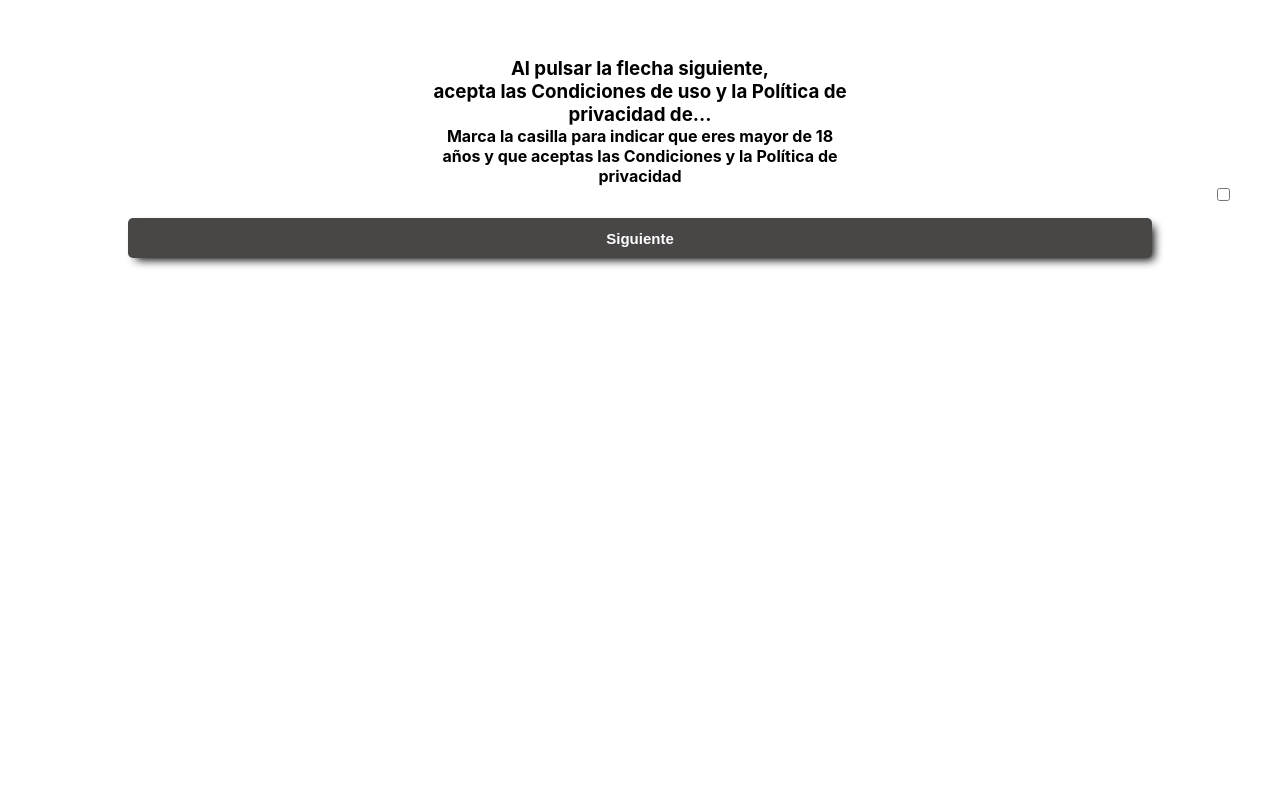
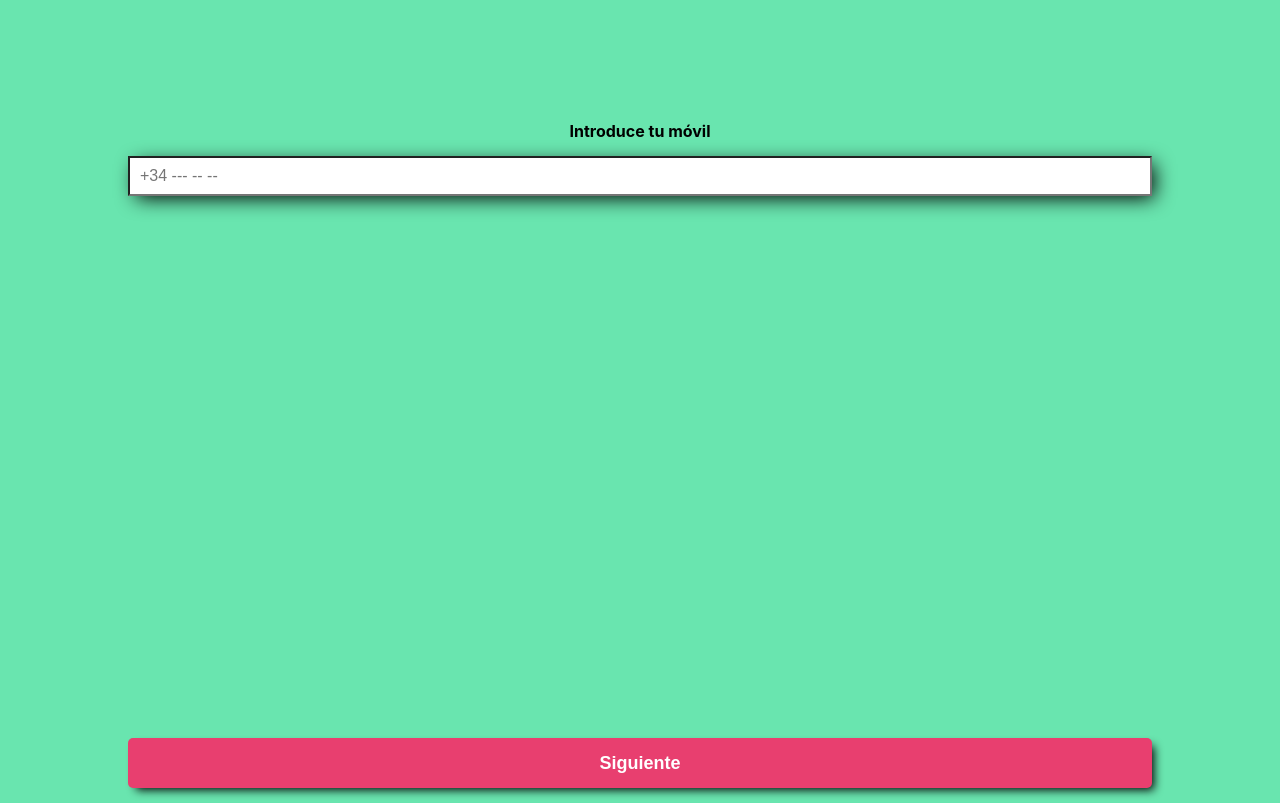
Before and after one commit to sonimik13/coches_electricos, a React (Create React App) app in the folder fsFront/: page / in a window 1280 px wide. Shown: the part 135-938 px from the top of the page. Built offline with nearby package versions, Linux system fonts and the light colour scheme.

Commit message:
create Hooks, fetch and modify sinup, css and js

```diff
--- a/fsFront/src/App.js
+++ b/fsFront/src/App.js
@@ -11,8 +11,8 @@ function App() {
     <div className="App">
      {/* <Singup /> */}
       {/* <RegistroP2 />  */}
-     {/* <RegistroP3 /> */}
-     <Condiciones />
+     <RegistroP3 />
+     {/* <Condiciones /> */}
 
     </div>
   );
--- /dev/null
+++ b/fsFront/src/Hooks/FetchRegistrop2.js
@@ -0,0 +1,16 @@
+
+async function FetchRegistrop2 (nombre,apellido,email, pass) {
+    const options = {
+        method: "POST",
+        body: JSON.stringify({
+          nombre:nombre,
+          apellido:apellido,
+          email: email,
+          pass: pass
+         }),
+        headers: { "Content-Type": "application/json" }
+      };
+    return await fetch("http://localhost:8080/signup", options)
+}
+
+export default FetchRegistrop2
--- /dev/null
+++ b/fsFront/src/Hooks/FetchRegistrop3.js
@@ -0,0 +1,11 @@
+
+async function FetchRegistrop2 (telefono) {
+    const options = {
+        method: "POST",
+        body: JSON.stringify({telefono:telefono }),
+        headers: { "Content-Type": "application/json" }
+      };
+    return await fetch("http://localhost:8080/signup", options)
+}
+
+export default FetchRegistrop2
--- a/fsFront/src/componets/Singup/Condiciones/Condiciones.css
+++ b/fsFront/src/componets/Singup/Condiciones/Condiciones.css
@@ -2,7 +2,7 @@
 div.main-condiciones{
     padding-top:15%;
     margin-bottom: 40%;
-
+   background-color: white;
     box-sizing: border-box;
 }
 
@@ -20,6 +20,7 @@ div.text-condiciones .h4{
     color:black;
     font-size: 35px;
     font-weight: 700;
+
 }
 
 .h3{
--- a/fsFront/src/componets/Singup/RegistroP2/RegistroP2.css
+++ b/fsFront/src/componets/Singup/RegistroP2/RegistroP2.css
@@ -2,7 +2,7 @@
 div.main-registrop2{
     padding-top:15%;
     margin-bottom: 40%;
-
+   background-color: #69E5AF;
     box-sizing: border-box;
 }
 
@@ -20,7 +20,7 @@ div.botones-registrop2 button{
         color: white;
         font-weight: bolder;
         font-size: 15px;
-        background-color: rgb(73, 70, 70);
+        background-color: #E83F6F;
         box-shadow: 5px 5px 10px -3px black;
         border: none;
         border-radius: 5px;
--- a/fsFront/src/componets/Singup/RegistroP2/RegistroP2.js
+++ b/fsFront/src/componets/Singup/RegistroP2/RegistroP2.js
@@ -1,6 +1,7 @@
 import React, { useState, useEffect } from 'react'
 
 import './RegistroP2.css';
+import FetchRegistrop2 from  "../../../Hooks/FetchRegistrop2";
 
 function Registrop2(){
     const [nombre, setNombre]= useState("")
@@ -21,8 +22,30 @@ function Registrop2(){
     const handlePass = (event) => {
         setPass(event.target.value)
     }
+    const registrop2 = async () => {
+        const result = await FetchRegistrop2(nombre,apellido,email, pass);
+        const data = await result.json();
+        console.log(data)
 
-    return (
+        if (data.status === 200) {
+          alert(data.data);
+          localStorage.setItem(
+
+              "nombre", data.nombre,
+              "apellido", data.apellido,
+              "email", data.email,
+              "pass", data.pass
+
+              );
+        } else if (data.status === 401) {
+          alert(data.data);
+        } else if (data.status === 500) {
+          alert(data.data);
+        } else {
+          alert(data.data);
+        }
+      };
+      return (
 
         <div className="main-registrop2">
             <div className="texto">
@@ -39,7 +62,7 @@ function Registrop2(){
                 </div>
             </div>
                 <div className="botones-registrop2">
-                    <button onClick="">Siguiente</button>
+                    <button onClick={registrop2}>Siguiente</button>
                 </div>
             </div>
         </div>
--- a/fsFront/src/componets/Singup/RegistroP3/RegistroP3.css
+++ b/fsFront/src/componets/Singup/RegistroP3/RegistroP3.css
@@ -1,7 +1,10 @@
+*{
+    background-color: #69E5AF;
+}
 div.main-registrop3{
     padding-top:15%;
     margin-bottom: 40%;
-
+    background-color: #69E5AF;
     box-sizing: border-box;
 }
 div.texto{
@@ -9,6 +12,8 @@ div.texto{
 }
 div.from-registrop3{
     margin-top:10%;
+    background-color: #69E5AF;
+
 }
 /* .texto-registrop3{
 
@@ -40,6 +45,7 @@ div.from-registrop3 .h4{
         padding-left: 10px;
         font-size: 16px;
         box-shadow: 5px 5px 20px -3px black;
+        background-color: white;
     }
 
 div.botones-registrop3{
@@ -56,7 +62,7 @@ div.botones-registrop3 button{
         color: white;
         font-weight: bolder;
         font-size: 18px;
-        background-color: rgb(73, 70, 70);
+        background-color: #E83F6F;
         box-shadow: 5px 5px 10px -3px black;
         border: none;
         border-radius: 5px;
--- a/fsFront/src/componets/Singup/RegistroP3/RegistroP3.js
+++ b/fsFront/src/componets/Singup/RegistroP3/RegistroP3.js
@@ -1,6 +1,7 @@
 import React, { useState, useEffect } from 'react'
 
 import './RegistroP3.css';
+import FetchRegistrop3 from  "../../../Hooks/FetchRegistrop3";
 
 function Registrop3(){
     const [telefono, setTelefono]=useState("")
@@ -12,6 +13,22 @@ function Registrop3(){
     }
 
 
+      const registrop3 = async () => {
+        const result = await FetchRegistrop3(telefono);
+        const data = await result.json();
+        console.log(data)
+
+        if (data.status === 200) {
+          alert(data.data);
+          localStorage.setItem("telefono", data.telefono);
+        } else if (data.status === 401) {
+          alert(data.data);
+        } else if (data.status === 500) {
+          alert(data.data);
+        } else {
+          alert(data.data);
+        }
+      };
     return (
         <div className="main-registro3">
             <div className="texto">
@@ -19,7 +36,9 @@ function Registrop3(){
                  <div className="from-registrop3">
                     <h4 className="texto-registrop3">Introduce tu móvil</h4>
                     <input type="text" className="input" placeholder="+34 --- -- --" onChange={handleTelefono}/>
-
+                    <div className="botones-registrop3">
+                    <button onClick={registrop3}>Siguiente</button>
+                </div>
                 </div>
             </div>
 
@@ -27,15 +46,16 @@ function Registrop3(){
             <input type="text" className="input" placeholder="+34 --- -- --" onChange={handleTelefono}/>
 
             </div> */}
-            <div className="botones-registrop3">
+            {/* <div className="botones-registrop3">
                     <button onClick="">Siguiente</button>
-                </div>
+                </div> */}
 
 
         </div>
     )
+  }
 
-}
+
 
 
 
--- a/fsFront/src/componets/Singup/Singup.css
+++ b/fsFront/src/componets/Singup/Singup.css
@@ -2,6 +2,7 @@
     padding:0;
     margin:0;
     box-sizing: border-box;
+
 }
 
 div.main-singup{
@@ -10,7 +11,7 @@ div.main-singup{
     justify-content: space-evenly;
     align-items: center;
     height: 100vh;
-    background-color: grey;
+    background-color:white;
 }
 
 #logo-signup{
@@ -19,6 +20,7 @@ div.main-singup{
 
 h1.titulo-sinup{
     text-align: center;
+
 }
 h4.text-redessoci{
     display:flex;
@@ -34,6 +36,10 @@ div.botones-signup{
     align-items:center;
     justify-content: center;
     width: 100%;
+    background-color: #69E5AF;
+    border-radius: 20%;
+
+
 }
 div.botones-signup button{
     width: 80%;
@@ -42,7 +48,7 @@ div.botones-signup button{
         color: white;
         font-weight: bolder;
         font-size: 15px;
-        background-color: rgb(73, 70, 70);
+        background-color:#E83F6F;
         box-shadow: 5px 5px 10px -3px black;
         border: none;
         border-radius: 5px;
@@ -54,6 +60,8 @@ div.botones-redessoci{
     align-items:center;
     justify-content: center;
     width: 100%;
+    background-color: #69E5AF;
+    border-radius: 20%;
 }
 div.botones-redessoci button{
         width: 70%;
--- a/fsFront/src/componets/Singup/Singup.js
+++ b/fsFront/src/componets/Singup/Singup.js
@@ -8,19 +8,25 @@ function Singup(){
       <div className="main-singup">
             <div className="logo">
                 <img src={logo} alt="logo-app" id="logo-signup"/>
-                <h1 className="titulo-signup">NIUTU</h1>
+                <h1 className="titulo-signup">niutu</h1>
             </div>
 
             <div className="botones-signup">
 
                 <button onClick="">REGISTRARSE</button>
                 <h4 className="text-redessoci">o <br />conéctate a través <br />de las redes sociales</h4>
-            </div>
-            <div className="botones-redessoci">
+
+                <div className="botones-redessoci">
                 <button>Facebook</button>
                 <br />
                 <button>Google</button>
              </div>
+            </div>
+            {/* <div className="botones-redessoci">
+                <button>Facebook</button>
+                <br />
+                <button>Google</button>
+             </div> */}
       </div>
     )
 }
```
